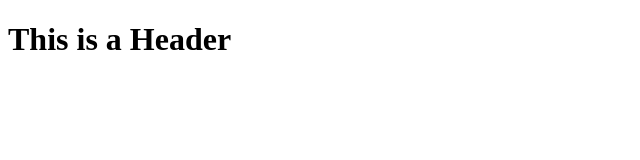
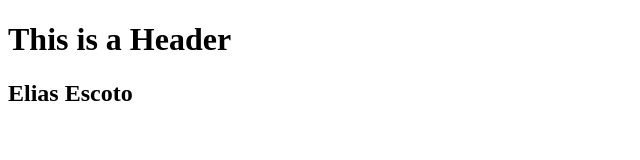
Before and after one commit to eliasescotol/git-test, a plain HTML site: page index.html in a window 1280 px wide. Shown: the whole page, without its empty margins (0-640 px from the left). Drawn offline with Linux system fonts and the light colour scheme.

Commit message:
Third commit

```diff
--- a/index.html
+++ b/index.html
@@ -2,6 +2,7 @@
 <html>
     <body>
         <h1>This is a Header</h1>
+        <h2>Elias Escoto</h2>
 
 
     </body>
```
